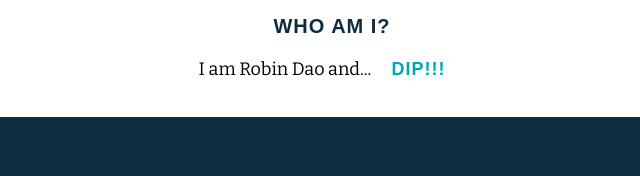
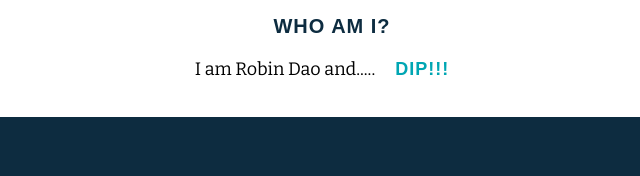
Before and after one commit to robified/preCourseWork_sei_fundamentals_memoryGame, a plain HTML site: page memory_game/index.html in a window 1280 px wide. Shown: the part 847-1023 px from the top of the page, 308-948 px from the left. Drawn offline with nearby package versions, Linux system fonts and the light colour scheme.

```diff
--- a/memory_game/index.html
+++ b/memory_game/index.html
@@ -32,7 +32,7 @@
 		<p>The purpose of this game is to provide a game for the sake of making a game using logic, various types of reasoning, and critical thinking. People should play this silly rando game to expand their mind to look beyond the surface of what the game provides. </p>
 
 		<h2>Who am I?</h2>
-		<p>I am Robin Dao and...<span><a href="https://i.imgur.com/kcetRmu.jpg" target="_blank">DIP!!!</a></span></p>
+		<p>I am Robin Dao and.....<span><a href="https://i.imgur.com/kcetRmu.jpg" target="_blank">DIP!!!</a></span></p>
 	</main>
 
 	<footer class="clearfix">
```
